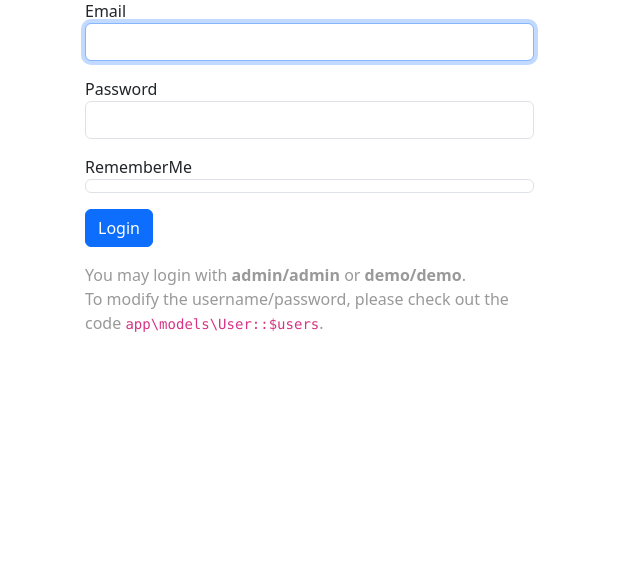
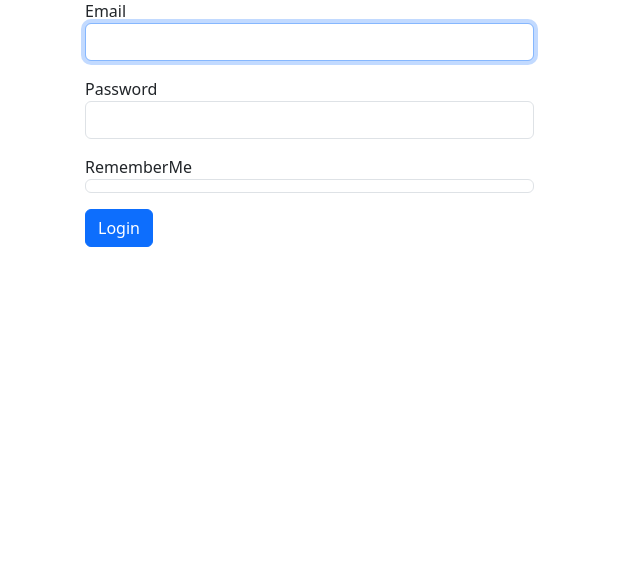
Before and after one commit to gabriel-engelles/Logistics-Control-Hub, a Yii app: template backend/views/site/login.php in a window 1280 px wide. Shown: the part 167-742 px from the top of the page, without its empty margins (0-640 px from the left). Run offline with PHP 8.4 and a stand-in for Yii, Linux system fonts and the light colour scheme; the template is opened without the code that fills it, so the values that code supplies are empty; form fields are guessed from the names that the template uses; some libraries are stand-ins or nearby versions.

Commit message:
Removed login instructions and user modification details from login.php

```diff
--- a/backend/views/site/login.php
+++ b/backend/views/site/login.php
@@ -45,11 +45,6 @@ $this->params['breadcrumbs'][] = $this->title;
 
             <?php ActiveForm::end(); ?>
 
-            <div style="color:#999;">
-                You may login with <strong>admin/admin</strong> or <strong>demo/demo</strong>.<br>
-                To modify the username/password, please check out the code <code>app\models\User::$users</code>.
-            </div>
-
         </div>
     </div>
 </div>
```
